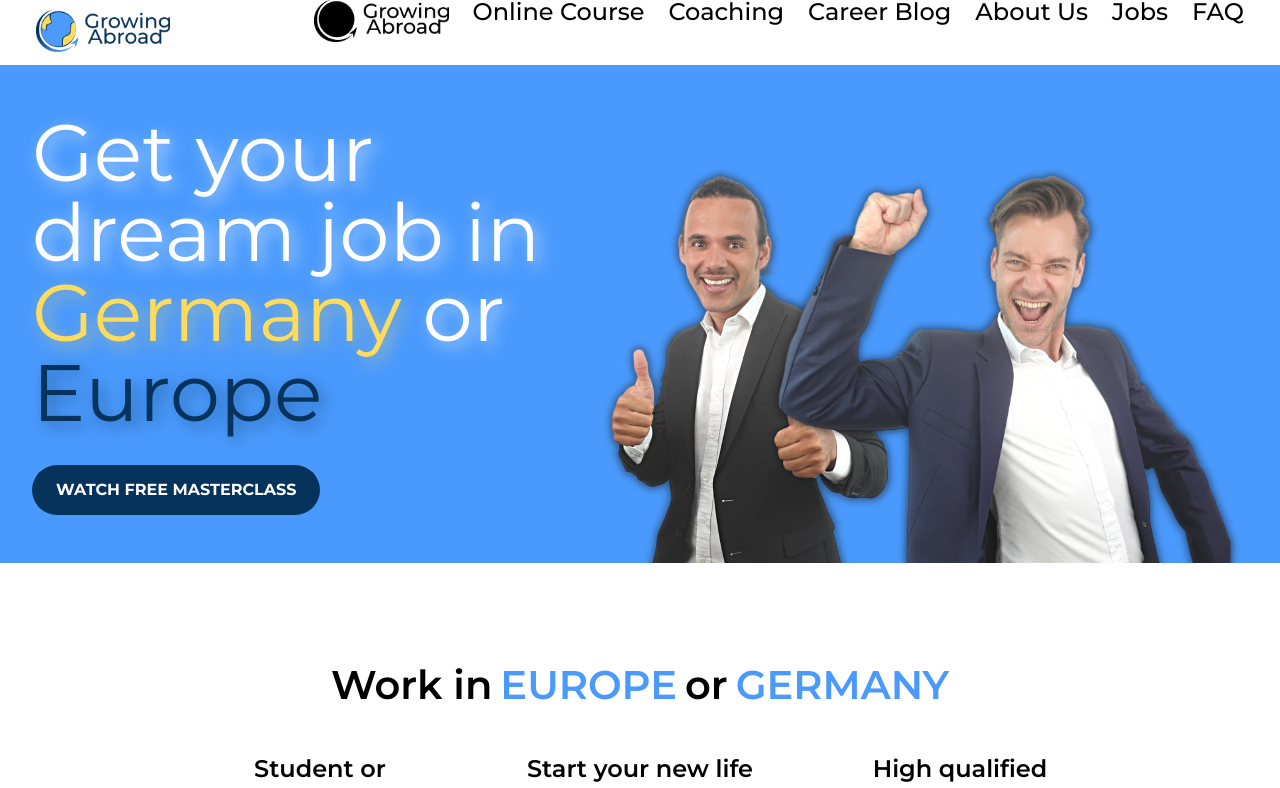
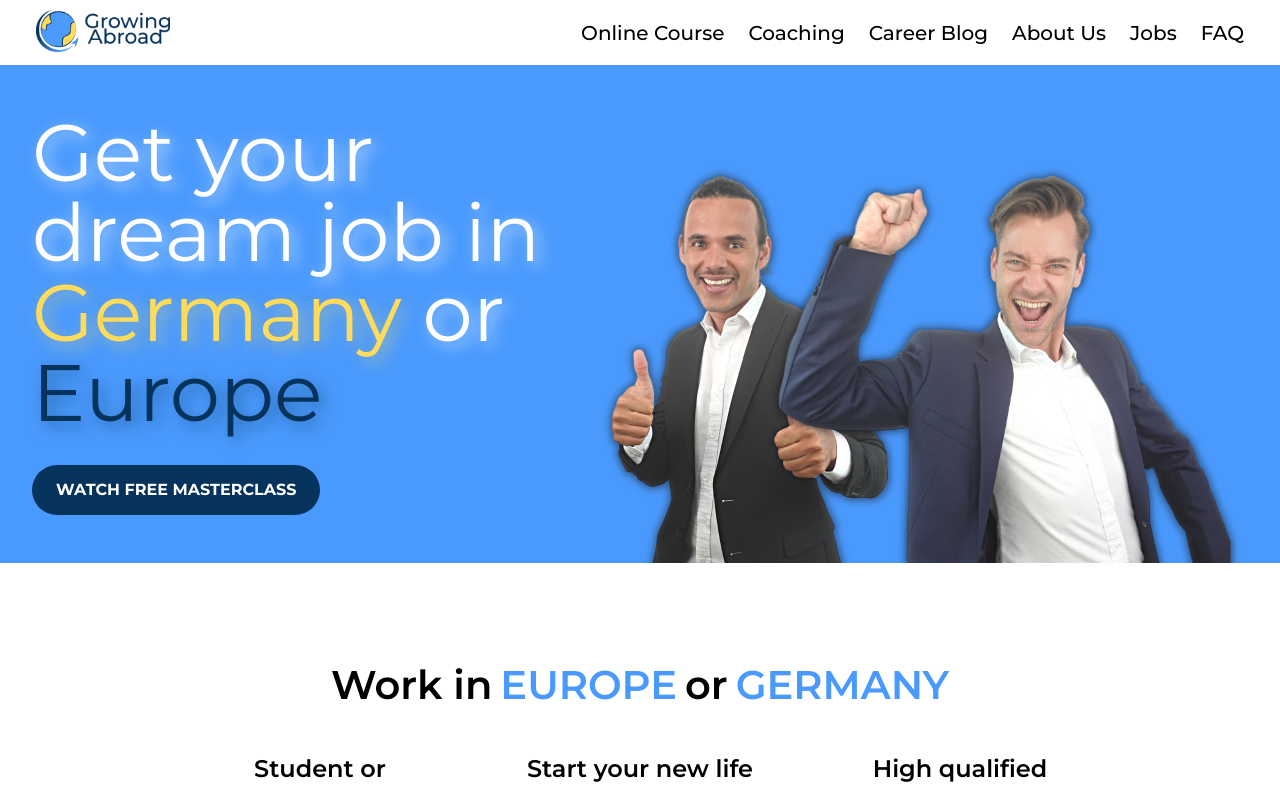
Before and after one commit to Growing-Abroad/client, a React (Vite) app: page / in a window 1280 px wide. Shown: the top 788 px of the page. Built offline with nearby package versions, Linux system fonts and the light colour scheme.

Commit message:
changed success stories from div into section

```diff
--- a/src/components/Header/Header.style.ts
+++ b/src/components/Header/Header.style.ts
@@ -41,7 +41,7 @@ export const StyledUl = styled.ul<BurgerProps>`
 
   li {
       font-weight: 500;
-      font-size: 1.5rem;
+      font-size: 1.25rem;
       cursor: pointer;
   }
 
@@ -58,15 +58,18 @@ export const StyledUl = styled.ul<BurgerProps>`
 
     li {
         color: #fff;
+        font-size: 1.5rem;
+
     }
   }
 `
 
-export const BurguerLogo = styled.img`
+export const BurguerLogo = styled.img<BurgerProps>`
   height: 42px;
   z-index: 19;
   width: min-content;
   margin-bottom: 24px;
+  display: ${(props) => props.open ? 'inital' : 'none'};
 `
 
 export const StyledBurger = styled.div<BurgerProps>`
--- a/src/components/Header/modules/Burger.tsx
+++ b/src/components/Header/modules/Burger.tsx
@@ -1,9 +1,20 @@
-import { useState } from "react";
+import { useEffect, useState } from "react";
 import { StyledBurger } from "@components/Header/Header.style";
 import Nav from "./Nav";
+import { useWindowSize } from "@/hooks/useWindowSize";
+import { variables } from "@/styles/global-variables";
 
 function Burger() {
-    const [open, setOpen] = useState(false)
+  const [open, setOpen] = useState(false);
+  const [width] = useWindowSize();
+  const { sizes: { mediaQuery } } = variables;
+  const pxIndex = mediaQuery.indexOf('px');
+  const mediaQueryNumber = Number(mediaQuery.slice(0, pxIndex));
+
+  useEffect(() => {
+    if (width < mediaQueryNumber) setOpen(false);
+  }, [width])
+
   return (
     <>
       <StyledBurger open={open} onClick={() => setOpen(!open)}>
--- a/src/components/Header/modules/Nav.tsx
+++ b/src/components/Header/modules/Nav.tsx
@@ -7,7 +7,7 @@ function Nav(props: NavProps) {
   return (
     <nav>
       <StyledUl open={open}>
-        <BurguerLogo src={Logo} alt="growing abroad logo" />
+        <BurguerLogo src={Logo} alt="growing abroad logo" open={open} />
         <li>Online Course</li>
         <li>Coaching</li>
         <li>Career Blog</li>
--- a/src/pages/Home/components/Success-stories/style.ts
+++ b/src/pages/Home/components/Success-stories/style.ts
@@ -9,14 +9,14 @@ const {
   sizes: { mediaQuery, globalHorizontalPadding, maxWidthAll, globalHoriznalPaddingMobile },
 } = variables;
 
-export const SucessStoriesWrapper = styled.div`
+export const SucessStoriesWrapper = styled.section`
   display: flex;
   flex-direction: column;
   gap: 32px;
   padding: 60px ${globalHorizontalPadding};
   align-items: center;
   max-width: ${maxWidthAll};
-  width: 100vw;
+  width: 100%;
 
   @media (max-width: ${mediaQuery}) {
   padding: 48px ${globalHoriznalPaddingMobile};
```
Lines whose indentation alone changed are shown as unchanged.
